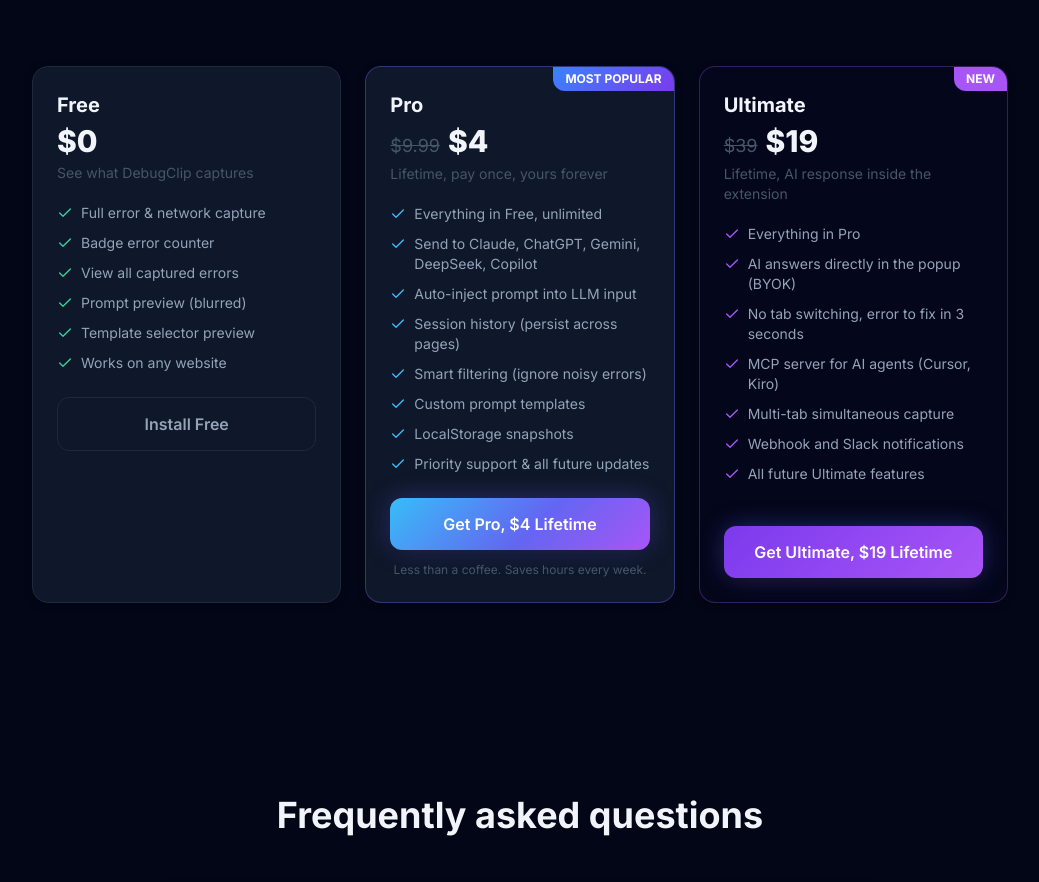
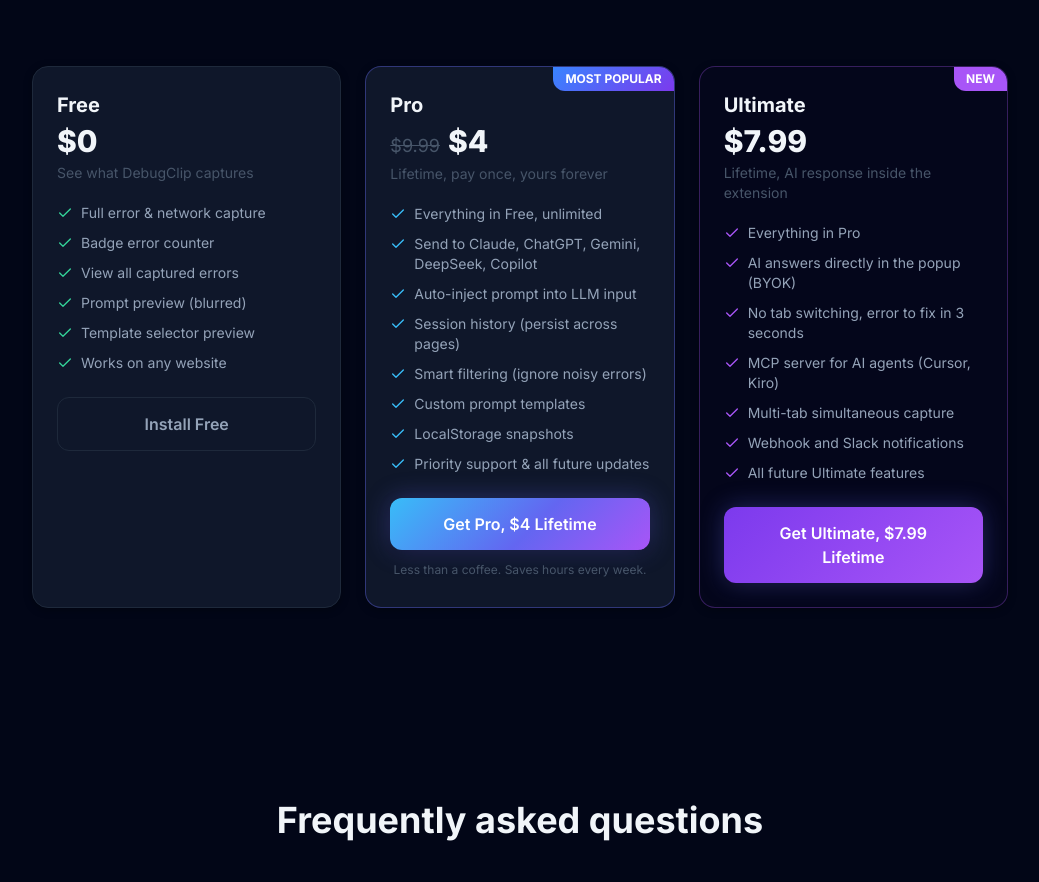
Before and after one commit to oussama-zbair/DebugClip, a Next.js app: page / in a window 1280 px wide. Shown: the part 5704-6586 px from the top of the page, without its empty margins (120-1159 px from the left). Built offline with nearby package versions, Linux system fonts and the light colour scheme.

Commit message:
Update Ultimate price to 7.99 and Black Friday sale price to 4

```diff
--- a/src/app/layout.tsx
+++ b/src/app/layout.tsx
@@ -35,7 +35,7 @@ export default function RootLayout({ children }: { children: React.ReactNode })
           "offers": [
             { "@type": "Offer", "price": "0", "priceCurrency": "USD", "name": "Free" },
             { "@type": "Offer", "price": "4", "priceCurrency": "USD", "name": "Pro Lifetime" },
-            { "@type": "Offer", "price": "19", "priceCurrency": "USD", "name": "Ultimate Lifetime" }
+            { "@type": "Offer", "price": "7.99", "priceCurrency": "USD", "name": "Ultimate Lifetime" }
           ],
           "url": "https://debugclip.online",
           "downloadUrl": "https://chromewebstore.google.com/detail/mkkbdlmfhnogenmnffaanalbbbbmcfoe",
--- a/src/app/page.tsx
+++ b/src/app/page.tsx
@@ -579,7 +579,7 @@ function Pricing() {
             </>
           ) : (
             <p className="text-3xl font-extrabold mb-1">
-              <span className="text-lg line-through text-ds-textMuted font-normal mr-2">$39</span>$19
+              $7.99
             </p>
           )}
           <p className="text-sm text-ds-textMuted mb-5">Lifetime, AI response inside the extension</p>
@@ -596,7 +596,7 @@ function Pricing() {
               <p className="text-xs text-ds-textMuted text-center mt-3">Paste the code in the discount field at checkout.</p>
             </>
           ) : (
-            <a href={SALE.ultimateUrl} target="_blank" rel="noopener" className="btn-primary w-full text-center" style={{ background: "linear-gradient(135deg, #7c3aed, #a855f7)" }}>Get Ultimate, $19 Lifetime</a>
+            <a href={SALE.ultimateUrl} target="_blank" rel="noopener" className="btn-primary w-full text-center" style={{ background: "linear-gradient(135deg, #7c3aed, #a855f7)" }}>Get Ultimate, $7.99 Lifetime</a>
           )}
         </motion.div>
       </div>
@@ -610,7 +610,7 @@ function Pricing() {
 function FAQ() {
   const faqs = [
     { q: "Does DebugClip send my data to external servers?", a: "No. All error capture and prompt compilation happens locally in your browser. The only network call is optional license key validation. Your page data, errors, and API keys never leave your machine." },
-    { q: "What is the difference between Free, Pro, and Ultimate?", a: "Free captures and displays all errors. Pro ($4 lifetime) adds sending to AI, session history, smart filtering, error grouping, and 11 templates. Ultimate ($19 lifetime) adds AI answers directly inside the popup using your own API keys with 6 providers." },
+    { q: "What is the difference between Free, Pro, and Ultimate?", a: "Free captures and displays all errors. Pro ($4 lifetime) adds sending to AI, session history, smart filtering, error grouping, and 11 templates. Ultimate ($7.99 lifetime) adds AI answers directly inside the popup using your own API keys with 6 providers." },
     { q: "Which AI providers are supported?", a: "For sending prompts (Pro): Claude, ChatGPT, Gemini, DeepSeek, Copilot, Mistral, and Groq. For in-popup AI responses (Ultimate): OpenAI, Anthropic, Google Gemini, Groq, DeepSeek, and Mistral via your own API keys." },
     { q: "Is this a subscription?", a: "No. Both Pro and Ultimate are one-time payments. Pay once, use forever. No recurring charges." },
     { q: "Does it work on localhost?", a: "Yes. DebugClip works on any website including localhost, staging servers, production apps, and any framework. No configuration needed." },
--- a/src/app/terms/page.tsx
+++ b/src/app/terms/page.tsx
@@ -28,7 +28,7 @@ export default function Terms() {
         <ul className="list-disc pl-5 space-y-2 mt-2">
           <li><strong className="text-ds-text">Free</strong>: Core error capture and viewing. Prompt preview is blurred; copy and send features are locked.</li>
           <li><strong className="text-ds-text">Pro ($4 one-time)</strong>: Lifetime access to unlimited copy and send to all LLMs, session history, smart filtering, custom templates, and LocalStorage snapshots.</li>
-          <li><strong className="text-ds-text">Ultimate ($19 one-time)</strong>: Everything in Pro, plus AI answers directly inside the popup using your own API keys (BYOK), support for 4 AI providers (OpenAI, Anthropic, Google, DeepSeek), and future features including MCP server for AI agents.</li>
+          <li><strong className="text-ds-text">Ultimate ($7.99 one-time)</strong>: Everything in Pro, plus AI answers directly inside the popup using your own API keys (BYOK), support for 4 AI providers (OpenAI, Anthropic, Google, DeepSeek), and future features including MCP server for AI agents.</li>
         </ul>
         <p className="mt-2">
           Pro and Ultimate licenses are one-time purchases granting lifetime access. Licenses are non-transferable and limited to one device per key unless otherwise specified.
--- a/src/lib/sale.ts
+++ b/src/lib/sale.ts
@@ -8,8 +8,8 @@ export const SALE = {
   endsAt: "2026-12-01T23:59:59Z",
   code: "DEBUGCLIP50",
   percentOff: 50,
-  regularPrice: 19,
-  salePrice: 9.5,
+  regularPrice: 7.99,
+  salePrice: 4,
   endsLabel: "December 1",
   ultimateUrl: "https://www.creem.io/payment/prod_nSm4ho5ypRsaLNDddKd8e",
 } as const;
```
Also changed, not shown: 1 other file (tests, documents, lock files or other folders).
